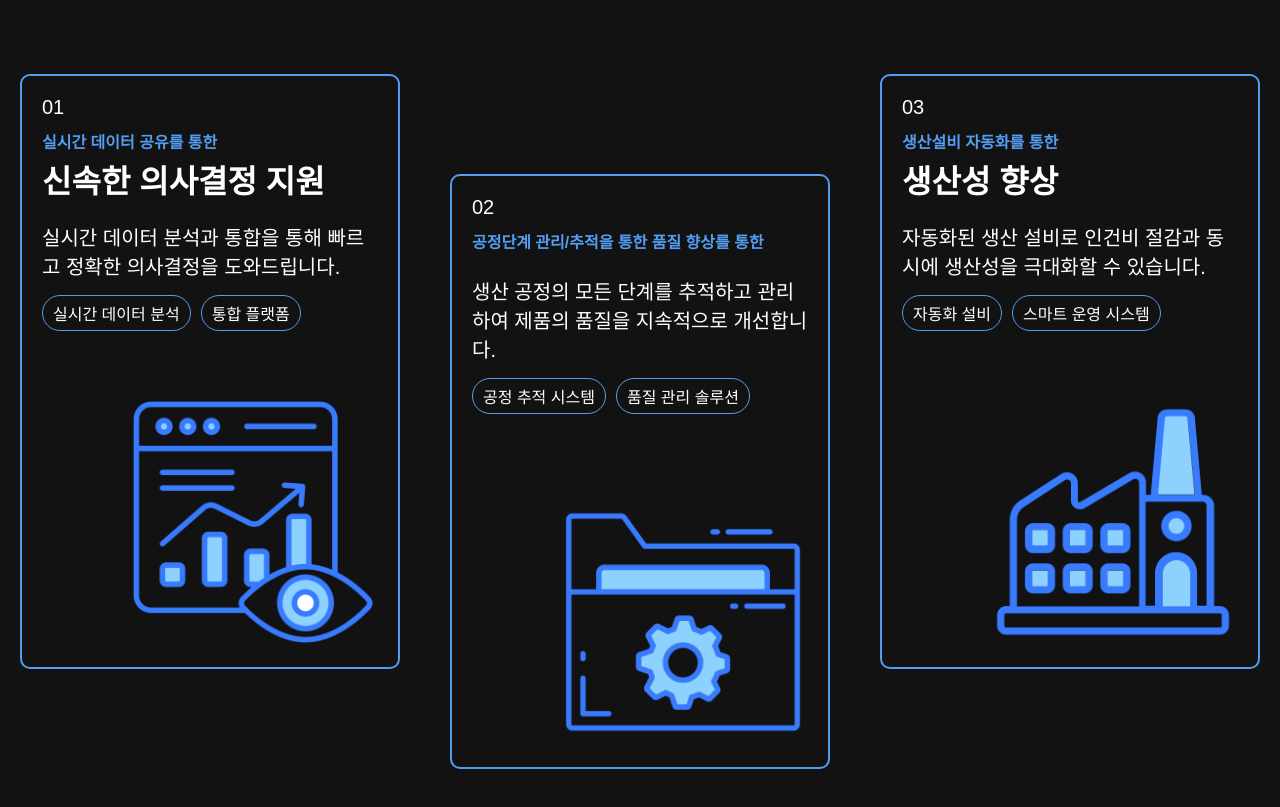
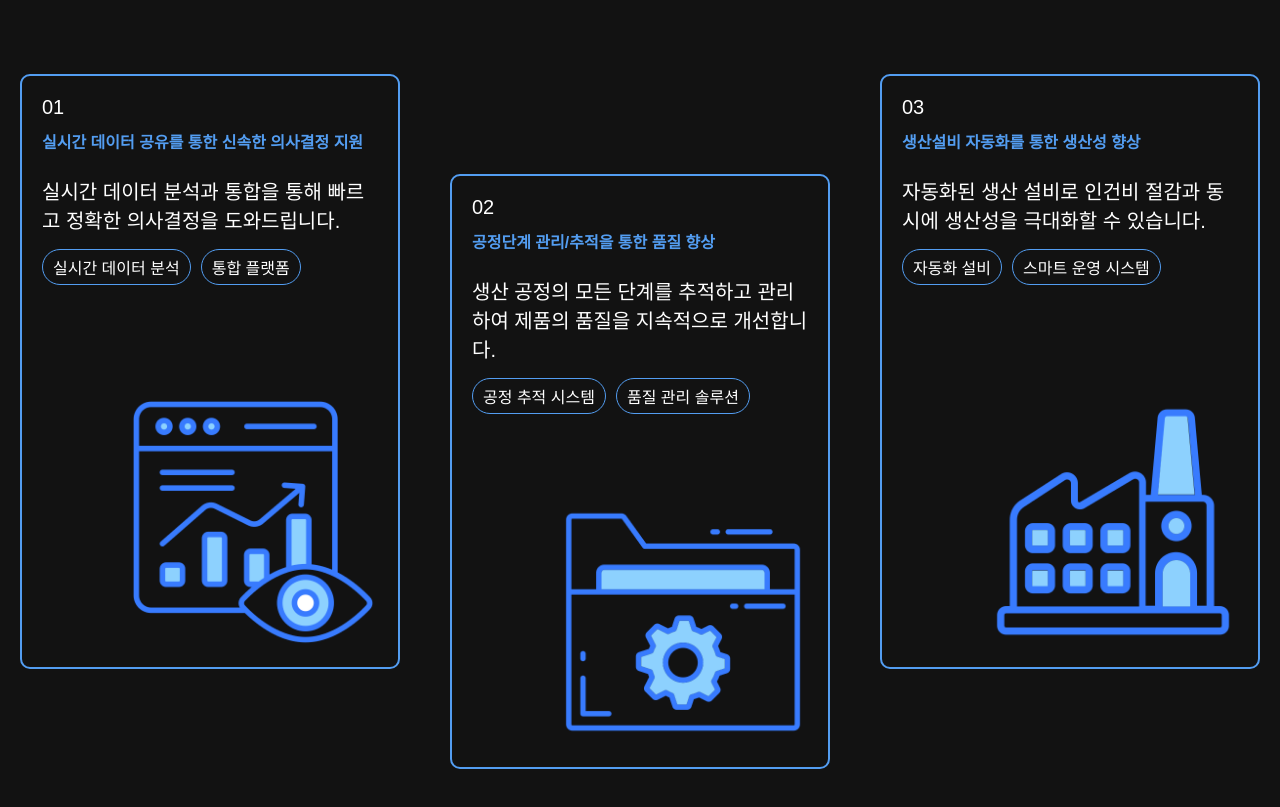
Before and after one commit to cocosky77/smart-factory_1101, a React (Create React App) app: page / in a window 1280 px wide. Shown: the part 5000-5807 px from the top of the page. Built offline with nearby package versions, Linux system fonts and the light colour scheme.

Commit message:
영진 수정 - 글자 수정

```diff
--- a/src/pages/Main.js
+++ b/src/pages/Main.js
@@ -287,8 +287,8 @@ function Main() {
             <div className="card" key={card.id}>
               <div className="num">{card.number}</div>
               <div className="title">
-                <span>{card.title.split("를 통한")[0]}를 통한</span>
-                <br /> {card.title.split("를 통한")[1]}
+                <span>{card.title}</span>
+                {/* <br /> {card.title.split("를 통한")[1]} */}
               </div>
               <div className="detail">{card.description}</div>
               <div className="btns">
```
